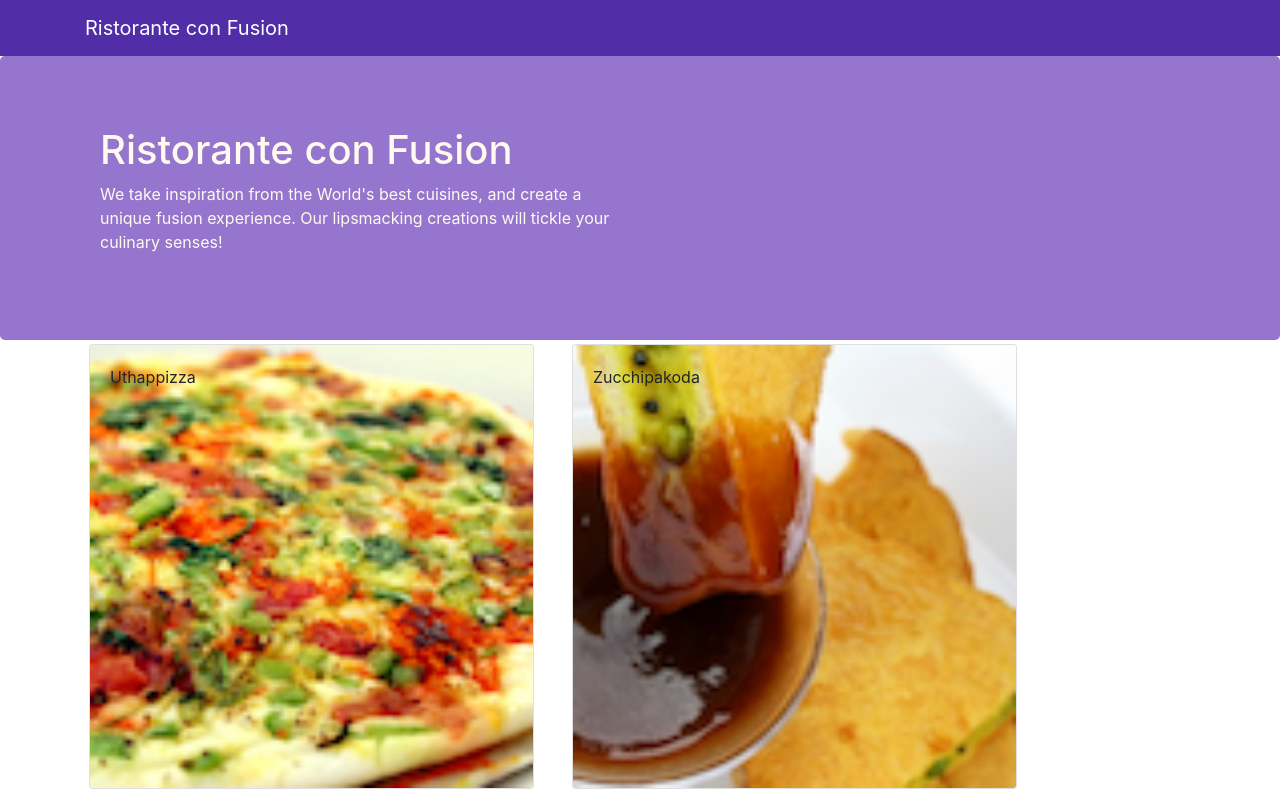
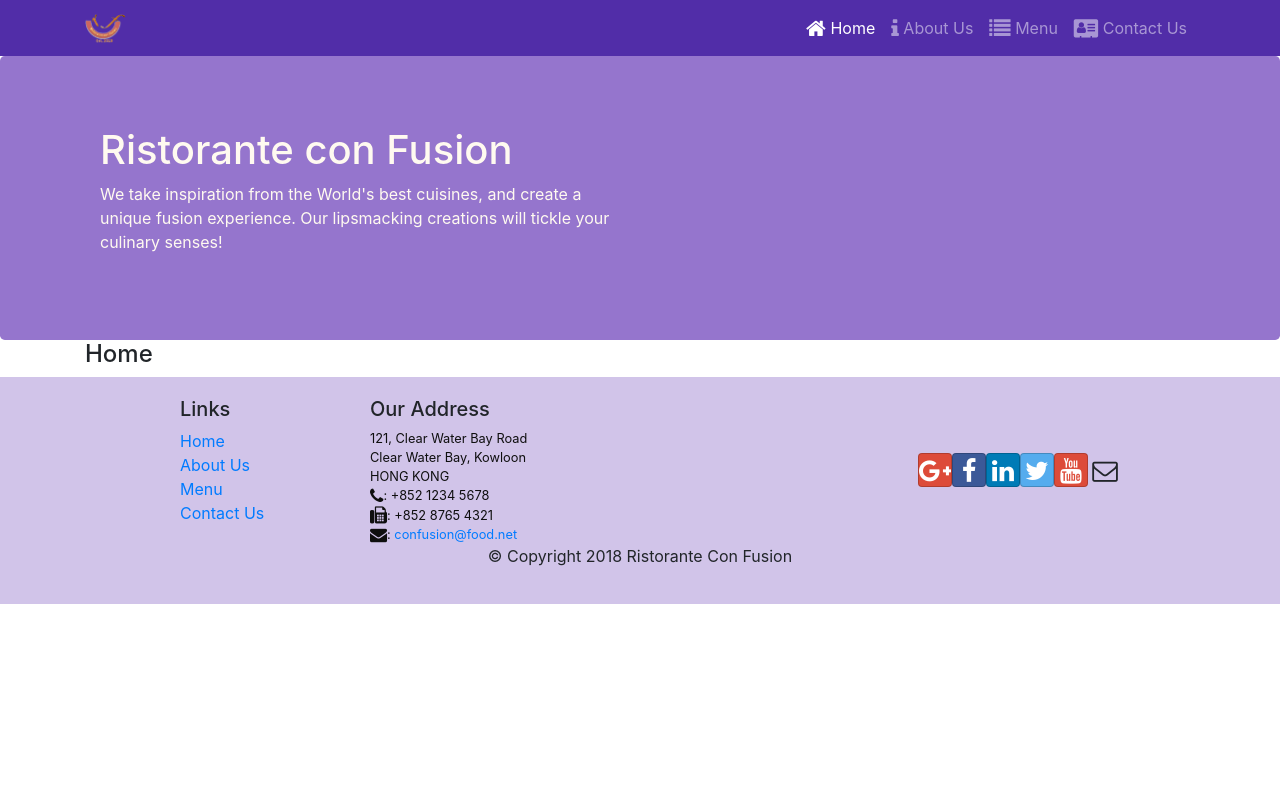
Before and after one commit to AbdulrahmanKazkaz/coursera-react-tutorial, a React (Create React App) app: page / in a window 1280 px wide. Shown: the top 795 px of the page. Built offline with nearby package versions, Linux system fonts and the light colour scheme.

Commit message:
use react router & fix reactstarp bug

```diff
--- a/package.json
+++ b/package.json
@@ -14,6 +14,7 @@
     "react-router": "^5.2.0",
     "react-router-dom": "^5.2.0",
     "react-scripts": "4.0.1",
+    "react-transition-group": "^4.4.1",
     "reactstrap": "^8.7.1"
   },
   "scripts": {
--- a/src/App.jsx
+++ b/src/App.jsx
@@ -1,16 +1,24 @@
-import { Nav } from "./layouts/Nav";
 import { Header } from "./layouts/Header";
 import { Footer } from "./layouts/Footer";
 
-import { Menu } from "./containers/Menu";
+import { BrowserRouter, Route, Switch } from "react-router-dom";
+
+import { Home } from "./pages/Home";
+import { Menu } from "./pages/Menu";
+import { NotFound } from "./pages/404";
 
 export const App = () => {
   return (
     <>
-      <Nav />
-      <Header />
-      <Menu />
-      <Footer />
+      <BrowserRouter>
+        <Header />
+        <Switch>
+          <Route exact path="/" component={Home} />
+          <Route exact path="/menu" component={Menu} />
+          <Route path="*" component={NotFound} />
+        </Switch>
+        <Footer />
+      </BrowserRouter>
     </>
   );
 };
--- a/src/index.css
+++ b/src/index.css
@@ -31,3 +31,9 @@ address {
 .navbar-dark {
   background-color: #512da8 !important;
 }
+.not__found {
+  height: 30vh;
+  text-align: center;
+  padding-top: 50px;
+  font-weight: bold;
+}
--- a/src/index.js
+++ b/src/index.js
@@ -9,14 +9,6 @@ import "font-awesome/css/font-awesome.min.css";
 import "bootstrap-social/bootstrap-social.css";
 import "./index.css";
 
-const ReactApp = () => {
-  return (
-    <React.StrictMode>
-      <App />
-    </React.StrictMode>
-  );
-};
-
 const app = document.getElementById("root");
 
-ReactDOM.render(<ReactApp />, app);
+ReactDOM.render(<App />, app);
--- a/src/layouts/Footer.jsx
+++ b/src/layouts/Footer.jsx
@@ -1,3 +1,5 @@
+import { Link } from "react-router-dom";
+
 export const Footer = () => {
   return (
     <div className="footer">
@@ -7,16 +9,16 @@ export const Footer = () => {
             <h5>Links</h5>
             <ul className="list-unstyled">
               <li>
-                <a href="#">Home</a>
+                <Link to="/">Home</Link>
               </li>
               <li>
-                <a href="#">About</a>
+                <Link to="/about">About Us</Link>
               </li>
               <li>
-                <a href="#">Menu</a>
+                <Link to="/menu">Menu</Link>
               </li>
               <li>
-                <a href="contactus.html">Contact</a>
+                <Link to="/contact">Contact Us</Link>
               </li>
             </ul>
           </div>
--- a/src/layouts/Header.jsx
+++ b/src/layouts/Header.jsx
@@ -1,8 +1,11 @@
+import { Nav } from "./Nav";
+
 import { Jumbotron } from "reactstrap";
 
 export const Header = () => {
   return (
     <>
+      <Nav />
       <Jumbotron>
         <div className="container">
           <div className="row row-header">
--- a/src/layouts/Nav.jsx
+++ b/src/layouts/Nav.jsx
@@ -1,10 +1,51 @@
-import { Navbar, NavbarBrand } from "reactstrap";
+import { useState } from "react";
+import { NavLink } from "react-router-dom";
+
+import {
+  Nav as BootstrapNav,
+  Navbar,
+  NavbarBrand,
+  NavbarToggler,
+  Collapse,
+  NavItem,
+} from "reactstrap";
 
 export const Nav = () => {
+  const [isOpen, setIsOpen] = useState(false);
+
+  const toggle = () => setIsOpen(!isOpen);
+
   return (
-    <Navbar dark color="dark">
+    <Navbar dark color="dark" fixed="fixed" expand="md">
       <div className="container">
-        <NavbarBrand href="/">Ristorante con Fusion</NavbarBrand>
+        <NavbarBrand className="mr-auto" href="/">
+          <img src="assets/images/logo.png" height="30" width="41" />
+        </NavbarBrand>
+        <NavbarToggler onClick={toggle} />
+        <Collapse isOpen={isOpen} navbar>
+          <BootstrapNav className="ml-auto" navbar>
+            <NavItem>
+              <NavLink className="nav-link" to="/">
+                <i className="fa fa-home fa-lg"></i> Home
+              </NavLink>
+            </NavItem>
+            <NavItem>
+              <NavLink className="nav-link" to="/about">
+                <i className="fa fa-info fa-lg"></i> About Us
+              </NavLink>
+            </NavItem>
+            <NavItem>
+              <NavLink className="nav-link" to="/menu">
+                <i className="fa fa-list fa-lg"></i> Menu
+              </NavLink>
+            </NavItem>
+            <NavItem>
+              <NavLink className="nav-link" to="/contact">
+                <i className="fa fa-address-card fa-lg"></i> Contact Us
+              </NavLink>
+            </NavItem>
+          </BootstrapNav>
+        </Collapse>
       </div>
     </Navbar>
   );
--- /dev/null
+++ b/src/pages/404.jsx
@@ -0,0 +1,7 @@
+export const NotFound = () => {
+  return (
+    <div className="not__found">
+      <h4 className="text-danger">Page Not Found - 404</h4>
+    </div>
+  );
+};
--- /dev/null
+++ b/src/pages/Home.jsx
@@ -0,0 +1,7 @@
+export const Home = () => {
+  return (
+    <div className="container">
+      <h4>Home</h4>
+    </div>
+  );
+};
```
Also changed, not shown: src/pages/Menu.jsx (renamed from src/containers/Menu.jsx), 1 other file (tests, documents, lock files or other folders).
